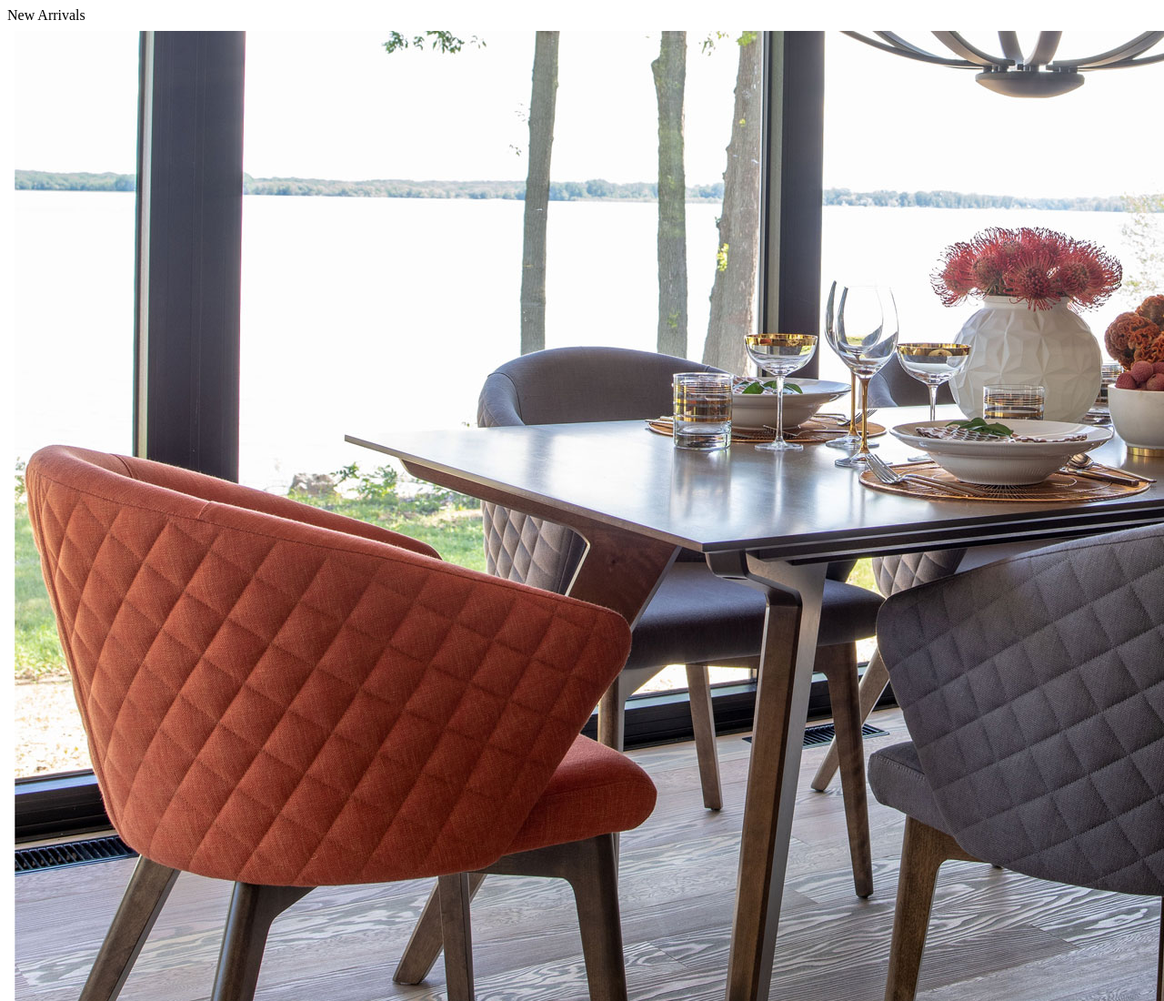
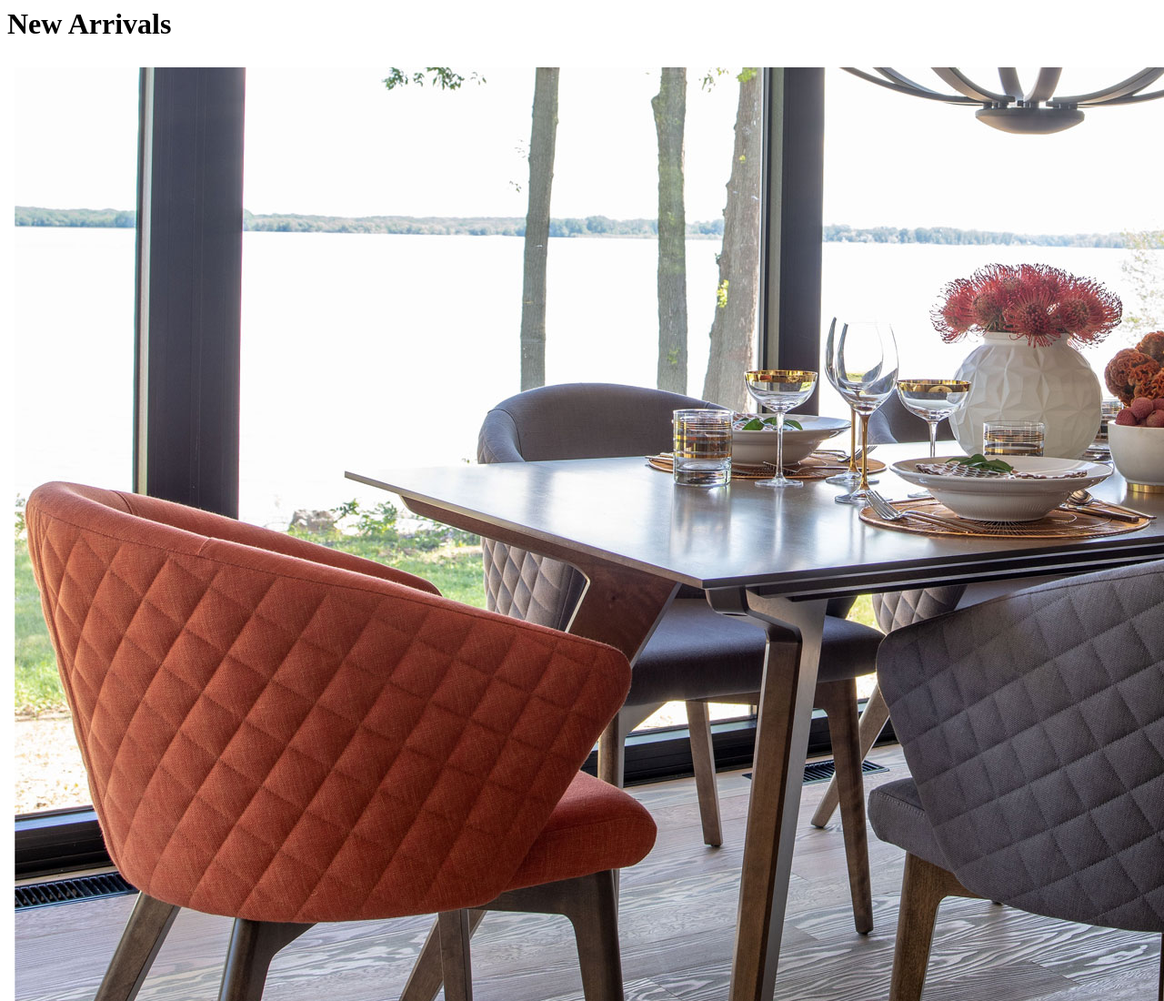
Before and after one commit to hrushikeshhd18/bosshomeweb, a plain HTML site: page index.html in a window 1280 px wide. Shown: the top 1100 px of the page at 91% size. Drawn offline with Linux system fonts and the light colour scheme.

Commit message:
Update index.html

```diff
--- a/index.html
+++ b/index.html
@@ -27,7 +27,7 @@
 </head>
 <body>
 
-  <header>New Arrivals</header>
+  <h1>New Arrivals</h1>
   <div class="row">
   <div class="column">
     <img src="image.jpg">
```
